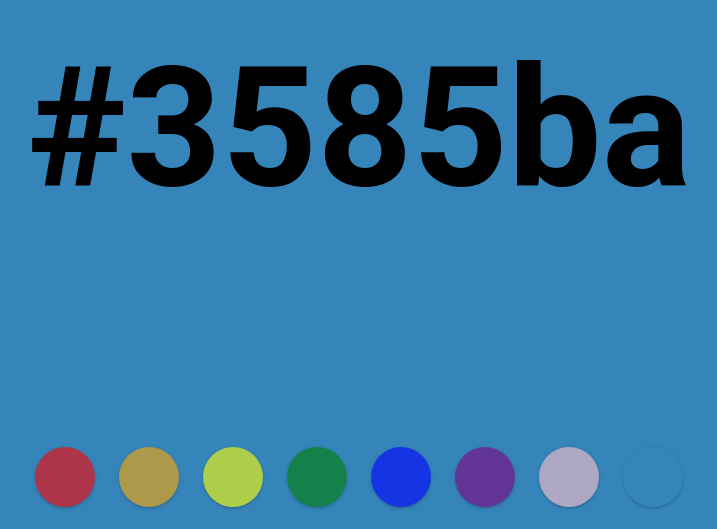
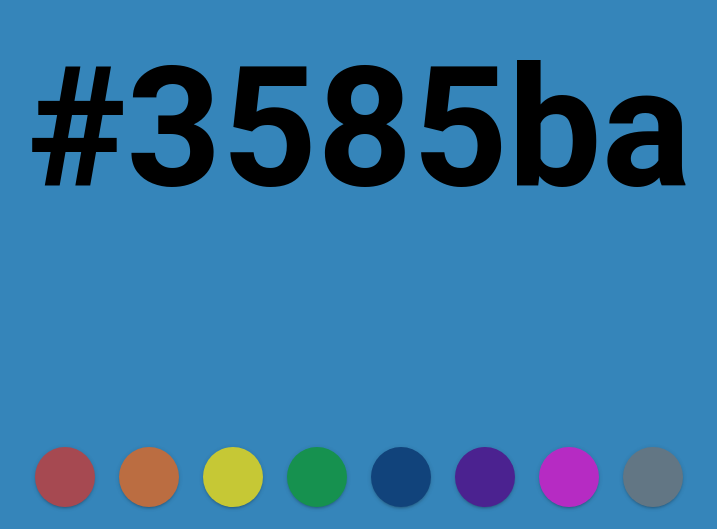
Before and after one commit to tonybatty/random-color-generator, a React (Create React App) app: page / in a window 1280 px wide. Shown: the part 271-800 px from the top of the page, without its empty margins (281-998 px from the left). Built offline with nearby package versions, Linux system fonts and the light colour scheme.

Commit message:
refactor

```diff
--- a/src/pages/Home.css
+++ b/src/pages/Home.css
@@ -46,7 +46,7 @@
   display: inline-block;
   box-shadow: 0 2px 2px 0 rgba(0, 0, 0, 0.14),
     0 3px 1px -2px rgba(0, 0, 0, 0.12), 0 1px 5px 0 rgba(0, 0, 0, 0.2);
-  opacity: 0.6;
+  opacity: 0.75;
 }
 
 @media only screen and (min-width: 768px) {
--- a/src/pages/Home.js
+++ b/src/pages/Home.js
@@ -8,19 +8,43 @@ export default class Home extends Component {
     super(props)
 
     this.state = {
-      color: randomColor(),
-      hueHexArray: [
-        "red",
-        "orange",
-        "yellow",
-        "green",
-        "blue",
-        "purple",
-        "pink",
-        "monochrome",
+      randomColorHex: randomColor(),
+      hueArray: [
+        {
+          color: "red",
+          hex: "#cc362e",
+        },
+        {
+          color: "orange",
+          hex: "#e86519",
+        },
+        {
+          color: "yellow",
+          hex: "#f7df09",
+        },
+        {
+          color: "green",
+          hex: "#0c962c",
+        },
+        {
+          color: "blue",
+          hex: "#062e66",
+        },
+        {
+          color: "purple",
+          hex: "#530282",
+        },
+        {
+          color: "pink",
+          hex: "#e20ec7",
+        },
+        {
+          color: "monochrome",
+          hex: "#727272",
+        },
       ],
-      hue: "",
-      luminosity: "",
+      selectedHue: "",
+      selectedLuminosity: "",
     }
 
     this.clickBackground = this.clickBackground.bind(this)
@@ -31,8 +55,10 @@ export default class Home extends Component {
     e.preventDefault()
     this.setState({
       color: randomColor({
-        luminosity: this.state.luminosity ? this.state.luminosity : null,
-        hue: this.state.hue ? this.state.hue : null,
+        luminosity: this.state.selectedLuminosity
+          ? this.state.selectedLuminosity
+          : null,
+        hue: this.state.selectedHue ? this.state.selectedHue : null,
       }),
     })
   }
@@ -40,7 +66,7 @@ export default class Home extends Component {
   clickHue(e, hue) {
     e.stopPropagation()
     console.log("click hue")
-    if (this.state.hue !== hue) {
+    if (this.state.selectedHue !== hue) {
       this.setState({
         hue,
       })
@@ -55,24 +81,24 @@ export default class Home extends Component {
     return (
       <div
         className="container"
-        style={{ backgroundColor: this.state.color }}
+        style={{ backgroundColor: this.state.randomColorHex }}
         onClick={(e) => this.clickBackground(e)}
       >
-        <div className="hex-code">{this.state.color}</div>
+        <div className="hex-code">{this.state.randomColorHex}</div>
 
         <div className="hue-button-group">
-          {this.state.hueHexArray.map((hue, index) => (
+          {this.state.hueArray.map((hue, index) => (
             <div
               key={index}
               className={
-                this.state.hue === hue
+                this.state.hue === hue.color
                   ? "hue-button hue-button--selected"
                   : "hue-button"
               }
               style={{
-                backgroundColor: hue,
+                backgroundColor: hue.hex,
               }}
-              onClick={(e) => this.clickHue(e, hue)}
+              onClick={(e) => this.clickHue(e, hue.color)}
             ></div>
           ))}
         </div>
```
